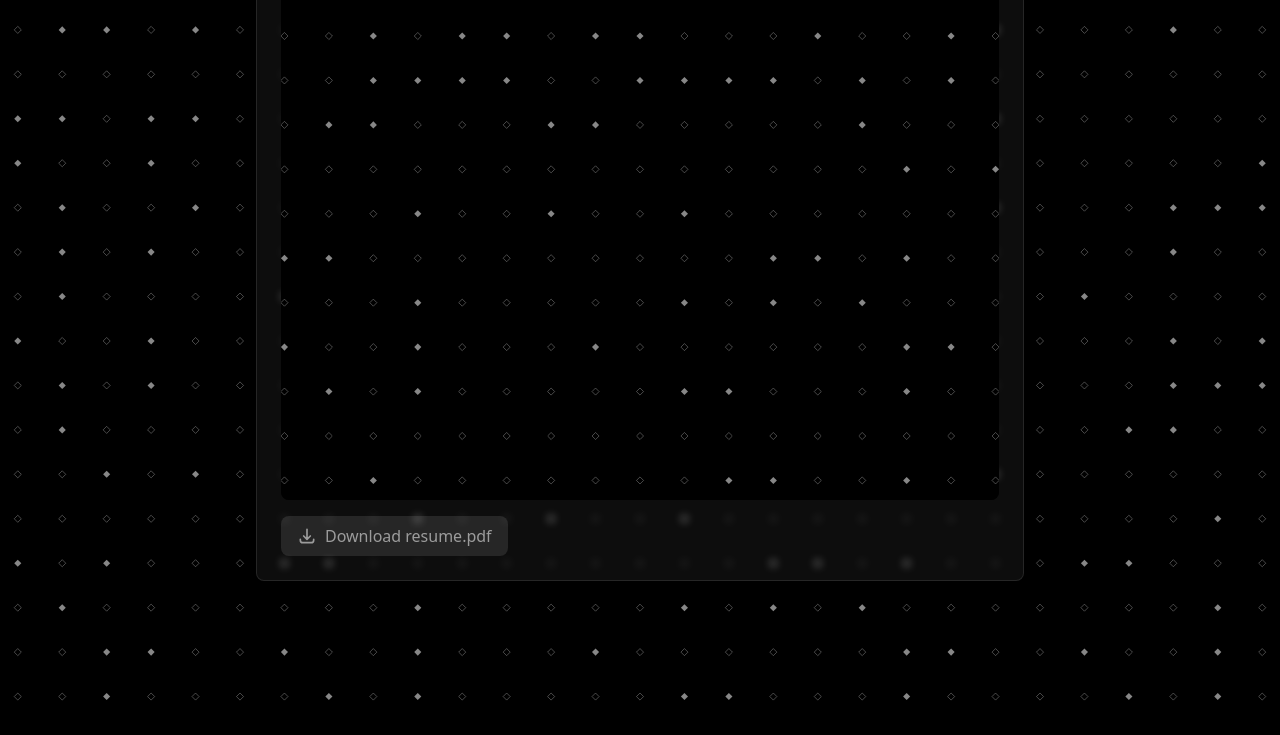
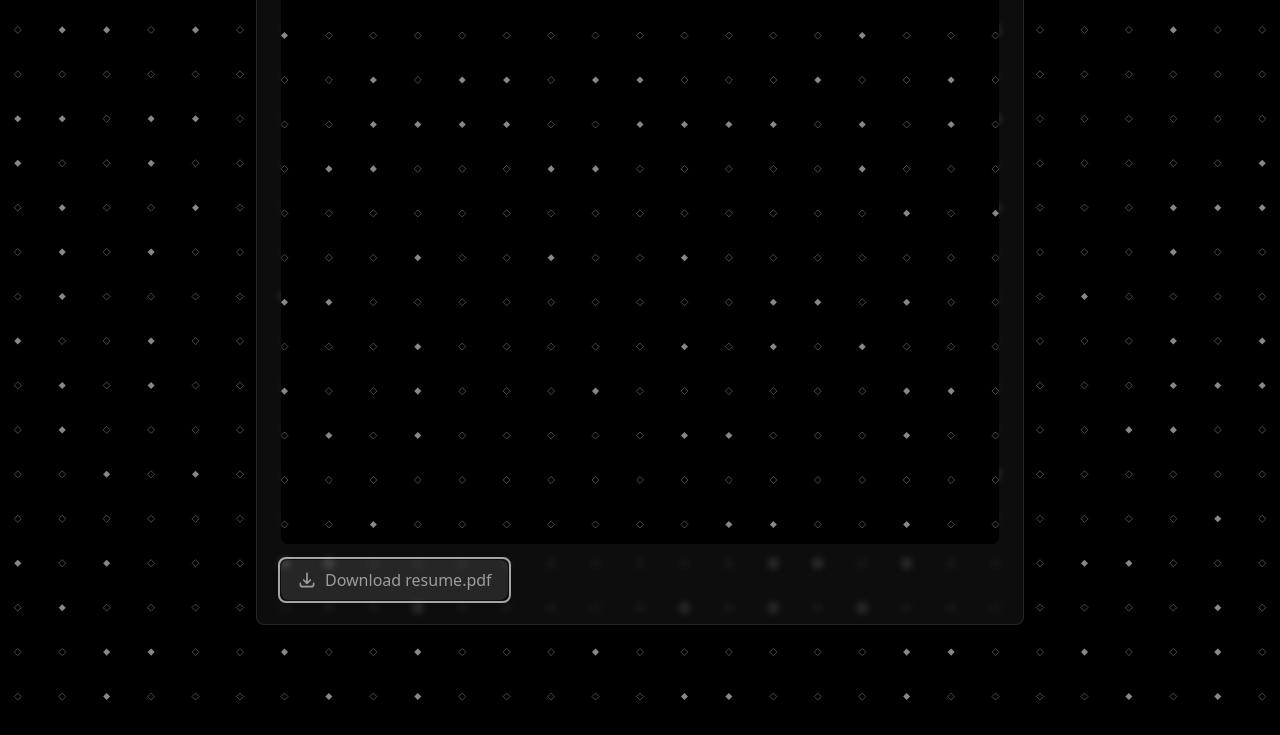
Before and after one commit to Lmx154/portfolio, a React (Vite) app: page / in a window 1280 px wide. Shown: the part 4059-4794 px from the top of the page. Built offline with nearby package versions, Linux system fonts and the light colour scheme.

Commit message:
added subtle indicator for resume download button

```diff
--- a/src/components/Tile.tsx
+++ b/src/components/Tile.tsx
@@ -59,6 +59,7 @@ export const AttachmentTile: React.FC<AttachmentTileProps> = ({ title, descripti
           title={title}
         />
       </div>
+      <div className="pulsing-frame inline-block">
         <a
           href={downloadUrl}
           download={fileName}
@@ -70,5 +71,6 @@ export const AttachmentTile: React.FC<AttachmentTileProps> = ({ title, descripti
           Download {fileName}
         </a>
       </div>
+    </div>
   );
 };
--- a/src/index.css
+++ b/src/index.css
@@ -142,3 +142,32 @@ html {
       drop-shadow(0 0 4px rgba(255, 255, 255, 0.4));
   }
 }
+
+.pulsing-frame {
+  position: relative;
+}
+
+.pulsing-frame::before {
+  content: '';
+  position: absolute;
+  top: -3px;
+  right: -3px;
+  bottom: -3px;
+  left: -3px;
+  border: 2px solid rgba(255, 255, 255, 0.8);
+  border-radius: 8px;
+  animation: framePulse 2s ease-in-out infinite;
+  pointer-events: none;
+}
+
+@keyframes framePulse {
+  0% {
+    opacity: 0;
+  }
+  50% {
+    opacity: 1;
+  }
+  100% {
+    opacity: 0;
+  }
+}
--- a/src/pages/About.tsx
+++ b/src/pages/About.tsx
@@ -16,7 +16,7 @@ const About: React.FC = () => {
         />
         <AttachmentTile
           title="My Resume"
-          description=""
+          description="Download standard (non-dark) version of my resume below."
           viewUrl="/resumedark.pdf"
           downloadUrl="/resume.pdf"
           fileName="resume.pdf"
```
Lines whose indentation alone changed are shown as unchanged.
